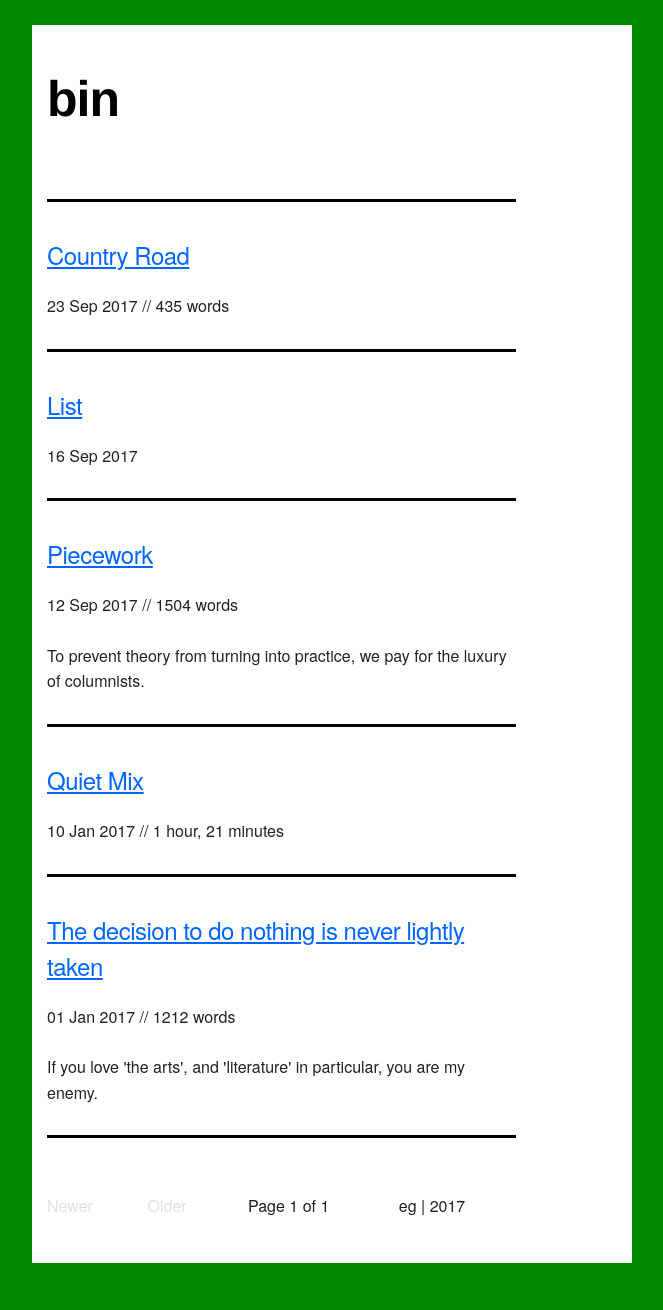
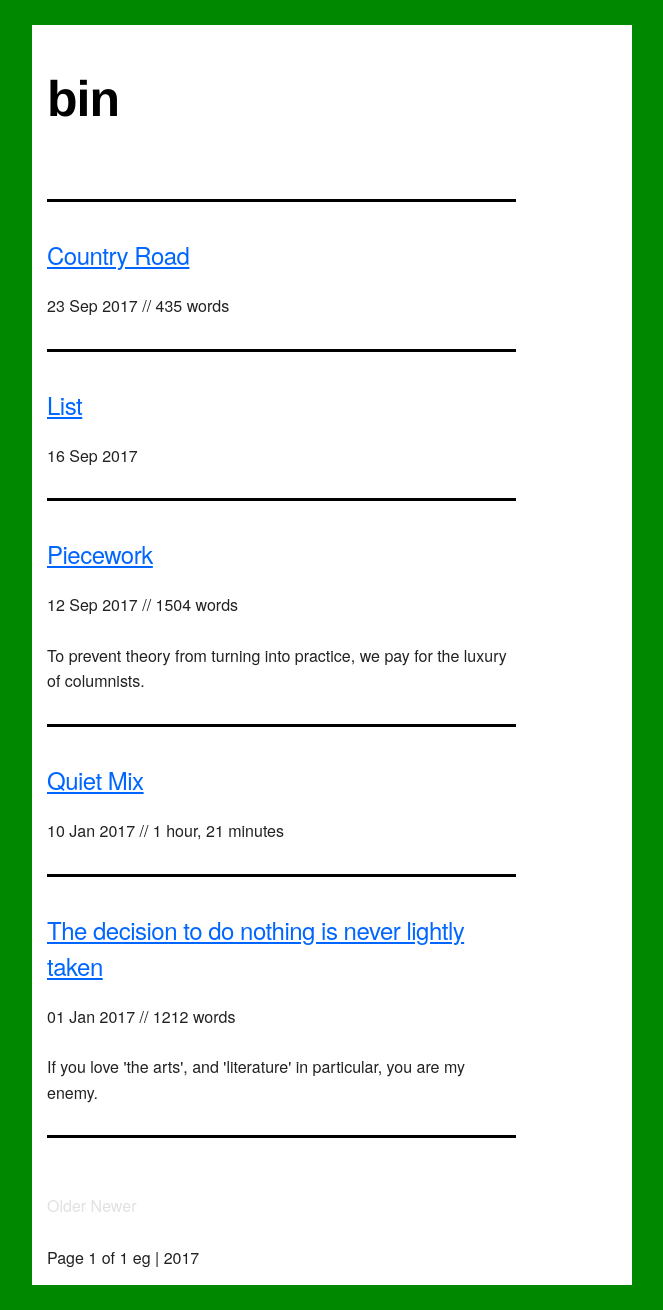
Before and after one commit to mt-trash/mt-trash.github.io, a Jekyll site: the page built from index.html, in a window 1280 px wide. Shown: the whole page, without its empty margins (308-971 px from the left). Built offline with Jekyll 4.4.1, drawn with Linux system fonts in a browser that asks for light colours; the list of posts is cut into pages by our own code; before the commit the page ends 1288 px from its top, so only the background shows below that.

Commit message:
align page buttons

```diff
--- a/index.html
+++ b/index.html
@@ -19,24 +19,22 @@
   </div>
 </div>
 <div class="row">
-  <div class="two columns" style="margin-bottom: 1%">
+  <div class="six columns" style="margin-bottom: 1%">
+  {% if paginator.next_page %}
+    <a href="{{ paginator.next_page_path }}">Older</a>
+  {% else %}
+    <span text-align:left class="inactive">Older</span>
+  {% endif %}
   {% if paginator.previous_page %}
     <a href="{{ paginator.previous_page_path }}">Newer</a>
   {% else %}
-    <span class="inactive">Newer</span>
+    <span text-align:right class="inactive">Newer</span>
   {% endif %}
   </div>
-  <div class="two columns" style="margin-bottom: 1%">
-  {% if paginator.next_page %}
-    <a href="{{ paginator.next_page_path }}">Older</a>
-  {% else %}
-    <span class="inactive">Older</span>
-  {% endif %}
-  </div>
-  <div class="three columns">
-    <span>Page {{ paginator.page }} of {{ paginator.total_pages }}</span>
-  </div>
-  <div class="three columns" style="margin-bottom: 5%">
-    eg | {{ 'now' | date: "%Y" }}
+</div>
+<div class="row">
+  <div class="six columns">
+    <span text-align:left>Page {{ paginator.page }} of {{ paginator.total_pages }}</span>
+    <span text-align:right>eg | {{ 'now' | date: "%Y" }}</span>
   </div>
 </div>
```
